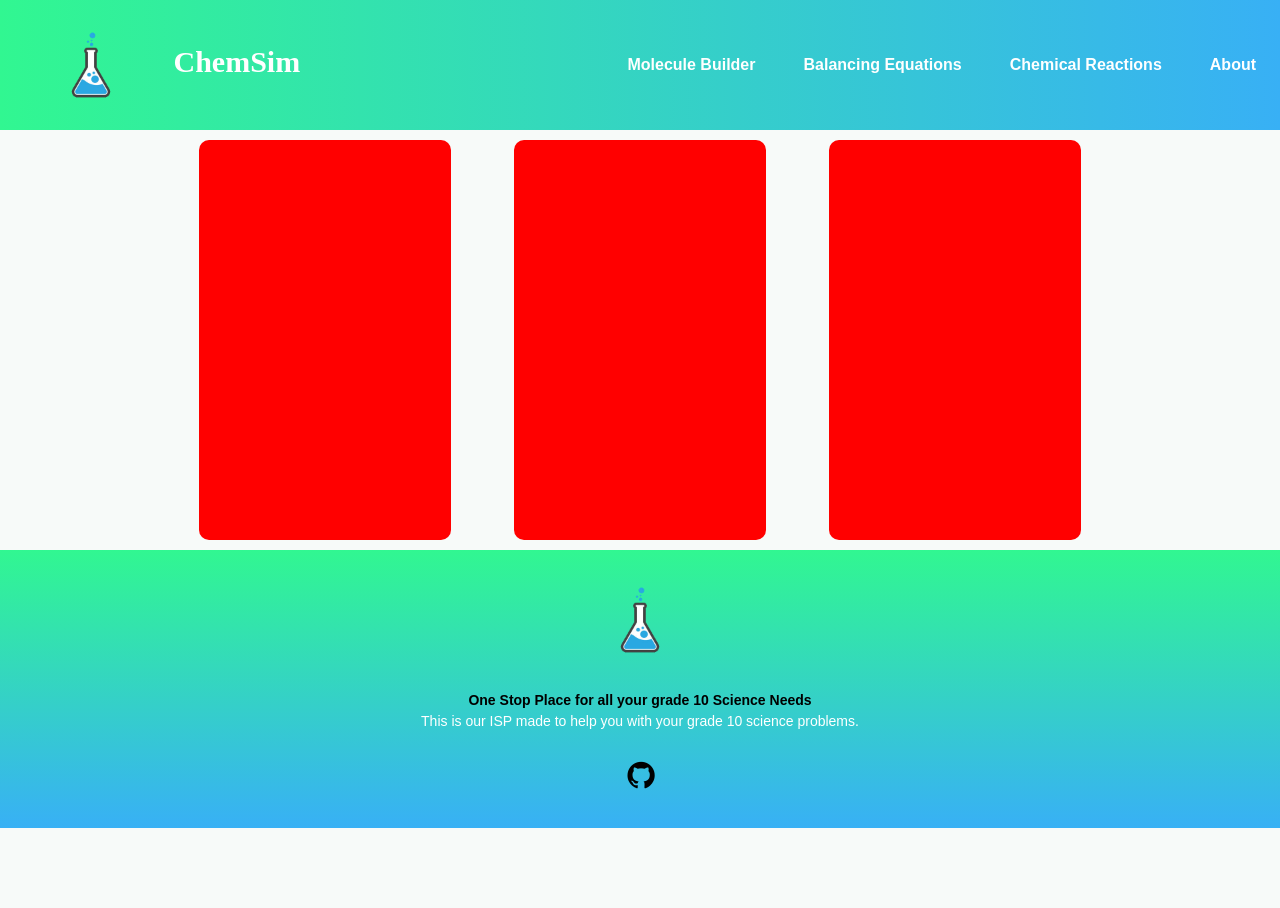
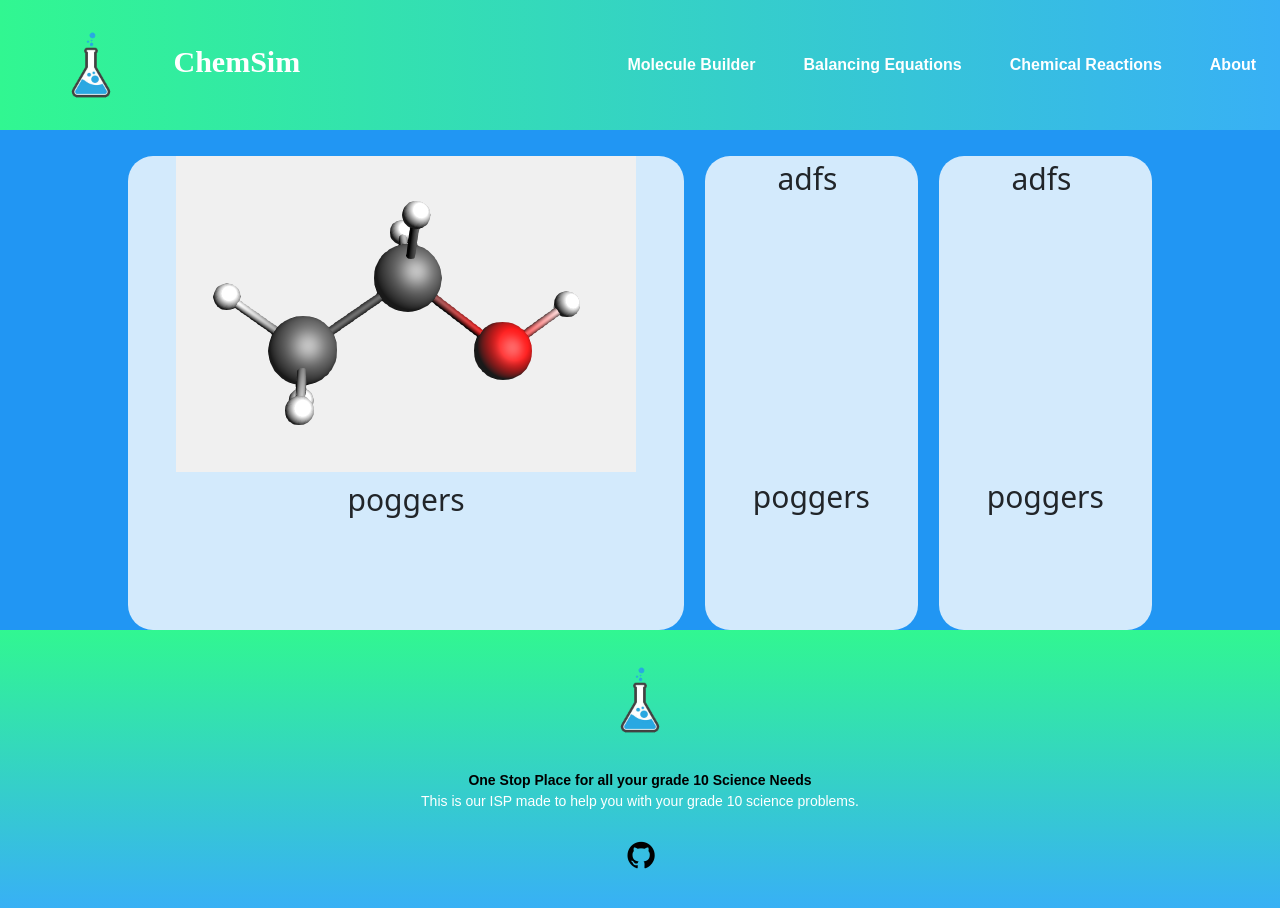
Before and after one commit to NyooHooHoo/ChemSim, a plain HTML site: page index.html in a window 1280 px wide. Before the commit the page ends 828 px from the top, so only its background shows below. Drawn offline with nearby package versions, Linux system fonts and the light colour scheme; files whose address does not match are found by name; a web font is replaced by a local one.

Commit message:
added modules

```diff
--- a/index.html
+++ b/index.html
@@ -52,12 +52,42 @@
 
       </div>
 
-      <div class="modules">
+      <div class="module-list">
 
-        <div class="left"></div>
-        <div class="center"></div>
-        <div class="right"></div>
+        <div class="module">
+          <div class="module-image">
+            <img src="assets/builder.png">
+          </div>
 
+          <div class="module-text">
+            poggers
+          </div>
+
+        </div>
+        <div class="module">
+
+          <div class="module-image">
+            adfs
+            <img src="">
+          </div>
+
+          <div class="module-text">
+            poggers
+          </div>
+
+        </div>
+
+        <div class="module">
+          <div class="module-image">
+            adfs
+            <img src="">
+          </div>
+
+          <div class="module-text">
+            poggers
+          </div>
+
+        </div>
 
       </div>
 
--- a/styles.css
+++ b/styles.css
@@ -128,23 +128,55 @@ footer {
   transition: .4s ease;
 }
 
+/*
 .modules{
   display: flex;
   justify-content: space-between;
   padding: 10px;
+  background: red;
+
 }
 
 .modules div{
   width: 20%;
   height: 400px;
-  background: red;
+  background: green;
   border-radius: 10px;
+
 }
 
 .left{
-  margin-left: 15%;
+  margin-left: 10%;
 }
 
 .right{
-  margin-right: 15%;
+  margin-right: 10%;
 }
+
+*/
+
+.module-list{
+  height:500px;
+  display: grid;
+  grid-template-columns: auto auto auto;
+  gap: 2%;
+  padding: 2% 10% 2% 10%;
+  background-color: #2196F3;
+}
+
+.module{
+  display: grid;
+  grid-template-rows: 2fr 1fr;
+  background-color: rgba(255, 255, 255, 0.8);
+  text-align: center;
+  font-size: 30px;
+  border-radius: 25px;
+}
+
+.module-text {
+  padding: 1%;
+}
+
+.module-image {
+  border-radius: 25px 25px 0px 0px;
+}
```
Also changed, not shown: assets/builder.png (added).
